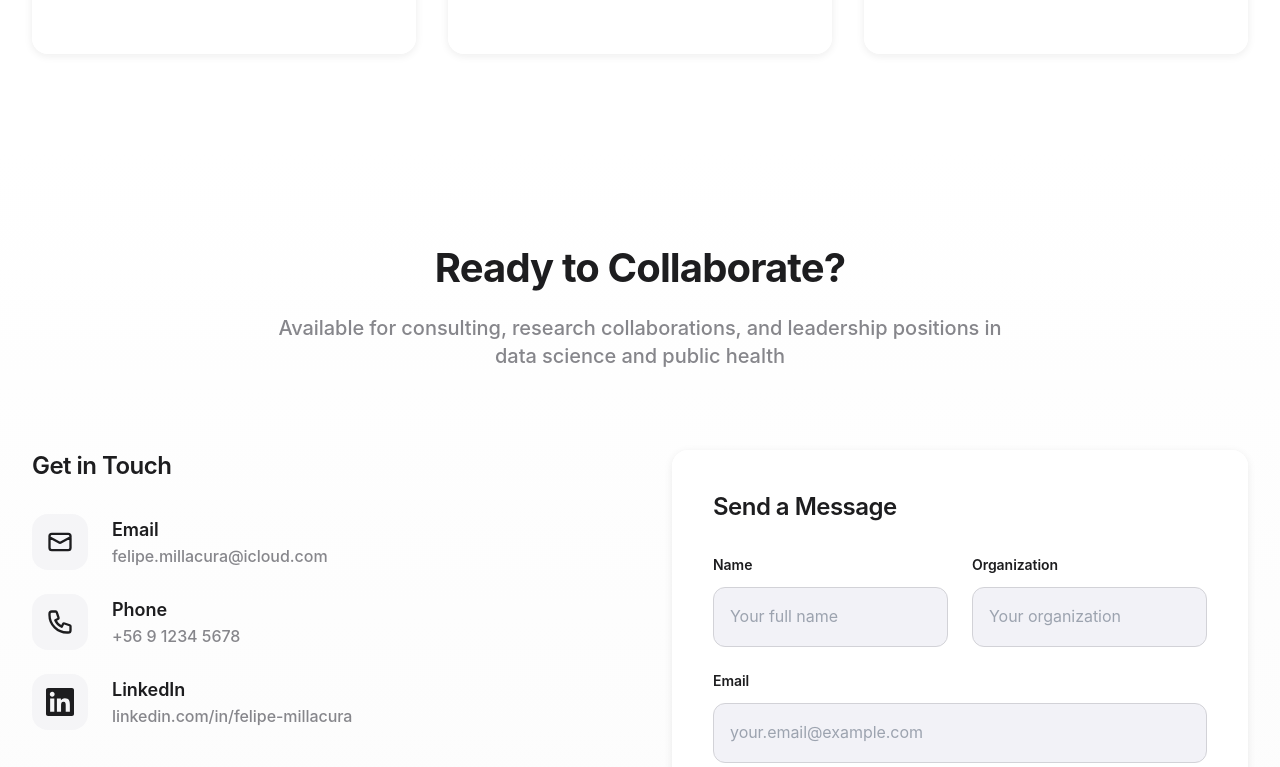
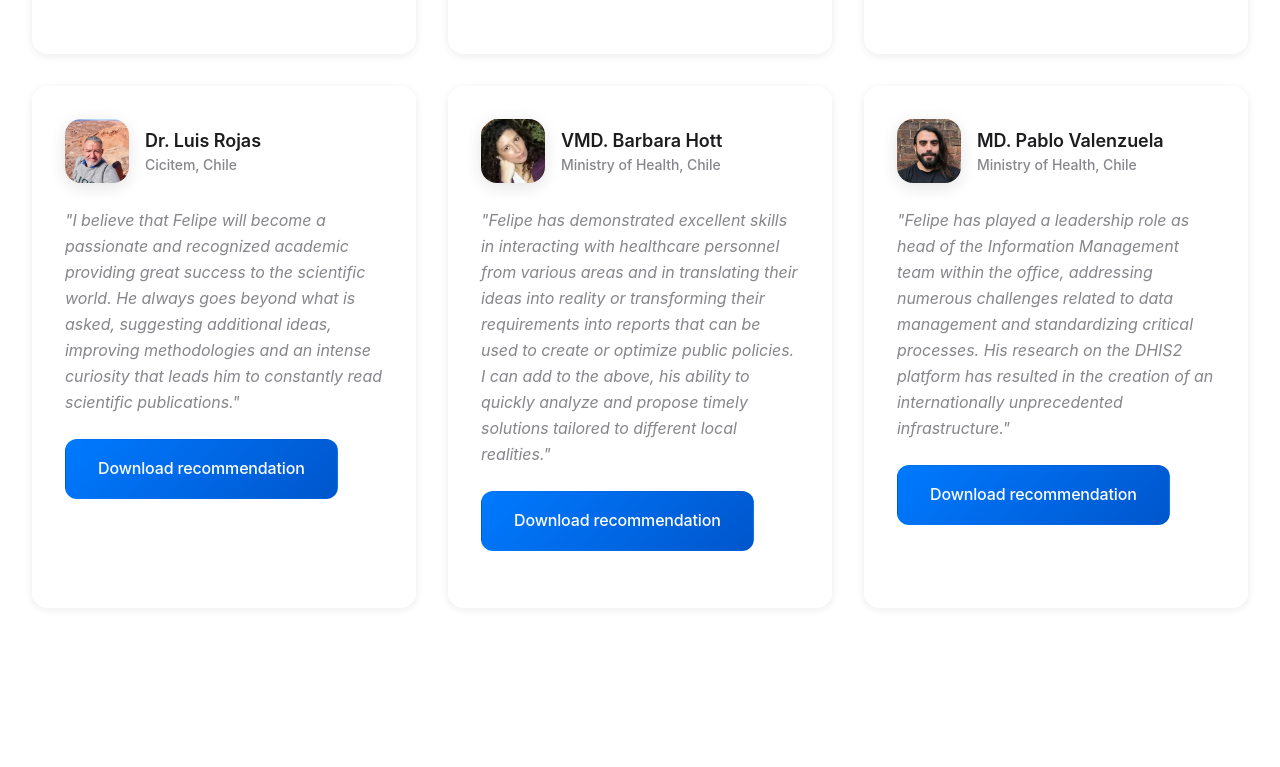
Before and after one commit to millacurafa/cv, a website: page pages/landing_page.html in a window 1280 px wide. Shown: the part 7121-7888 px from the top of the page. Drawn offline with Linux system fonts and the light colour scheme; a web font is replaced by a local one.

Commit message:
adds recommendations

```diff
--- a/pages/landing_page.html
+++ b/pages/landing_page.html
@@ -790,18 +790,87 @@
                 <div class="flex items-center mb-6">
                     <img src="../assets/img/1568752390811.jpeg" alt="Dr. Daniela Burgos" class="w-16 h-16 rounded-2xl object-cover mr-4 shadow-apple" onerror="this.src='https://media.licdn.com/dms/image/v2/C5603AQF_lcSvCzR4KQ/profile-displayphoto-shrink_800_800/profile-displayphoto-shrink_800_800/0/1568752390811?e=1758153600&v=beta&t=SsLnKmnT1i26aVE4qkmKGyCVVG-3CXImvoFXl1bGCls'; this.onerror=null;" />
                     <div>
-                        <div class="font-semibold text-primary text-lg">Dr. Daniela Burgos</div>
+                        <div class="font-semibold text-primary text-lg">Mg. Daniela Burgos</div>
                         <div class="text-sm text-text-secondary font-medium">Ministry of Health, Chile</div>
                     </div>
                 </div>
                 <div class="flex items-center mb-6">
                     <p class="text-text-secondary italic leading-relaxed">
                         "Felipe is an excellent professional and human being, and his main skills include
-                        his capacity for innovation, his ability to work under pressure, his ability to visualize and propose solutions, his great teamwork skills, his leadership, and, above all, his human qualities, highlighting his integrity and probity."
+                        his capacity for innovation, his ability to work under pressure, his ability to visualize
+                        and propose solutions, his great teamwork skills, his leadership, and, above all, his human qualities,
+                        highlighting his integrity and probity."
                     </p>
                 </div>
                 <div class="flex items-center mb-6">
                     <a href="../assets/files/reference_DB.pdf" download="reference_DB.pdf"  class="btn-primary text-center" target="_blank">
+                    Download recommendation
+                    </a>
+                </div>
+            </div>
+            <!-- Testimonial 4 -->
+            <div class="apple-card rounded-2xl p-8 apple-scale">
+                <div class="flex items-center mb-6">
+                    <img src="../assets/img/1754160069297.jpeg" alt="Dr. Luis Rojas" class="w-16 h-16 rounded-2xl object-cover mr-4 shadow-apple" onerror="this.src='https://media.licdn.com/dms/image/v2/D4E03AQGRSPTZM2rT2g/profile-displayphoto-scale_400_400/B4EZhsFnL4HEAk-/0/1754160069297?e=1758153600&v=beta&t=H2dCfwjvmOXk4n2ZRvBKPQ18FXUnWt4xhmCAjL7bgis'; this.onerror=null;" />
+                    <div>
+                        <div class="font-semibold text-primary text-lg">Dr. Luis Rojas</div>
+                        <div class="text-sm text-text-secondary font-medium">Cicitem, Chile</div>
+                    </div>
+                </div>
+                <div class="flex items-center mb-6">
+                    <p class="text-text-secondary italic leading-relaxed">
+                        "I  believe  that  Felipe  will  become  a  passionate  and  recognized  academic  providing  great
+                        success to the scientific world. He always goes beyond what is asked, suggesting additional ideas, improving methodologies
+                        and  an  intense  curiosity  that  leads  him  to  constantly  read  scientific  publications."
+                    </p>
+                </div>
+                <div class="flex items-center mb-6">
+                    <a href="../assets/files/reference_LR.pdf" download="reference_LR.pdf"  class="btn-primary text-center" target="_blank">
+                    Download recommendation
+                    </a>
+                </div>
+            </div>
+            <!-- Testimonial 5 -->
+            <div class="apple-card rounded-2xl p-8 apple-scale">
+                <div class="flex items-center mb-6">
+                    <img src="../assets/img/12345678987-2.jpeg" alt="VMD. Barbara Hott" class="w-16 h-16 rounded-2xl object-cover mr-4 shadow-apple" />
+                    <div>
+                        <div class="font-semibold text-primary text-lg">VMD. Barbara Hott</div>
+                        <div class="text-sm text-text-secondary font-medium">Ministry of Health, Chile</div>
+                    </div>
+                </div>
+                <div class="flex items-center mb-6">
+                    <p class="text-text-secondary italic leading-relaxed">
+                        "Felipe has demonstrated excellent skills in interacting with healthcare personnel from various
+                        areas and in translating their ideas into reality or transforming their requirements into reports
+                        that can be used to create or optimize public policies. I can add to the above, his ability to quickly
+                        analyze and propose timely solutions tailored to different local realities."
+                    </p>
+                </div>
+                <div class="flex items-center mb-6">
+                    <a href="../assets/files/reference_BH.pdf" download="reference_BH.pdf"  class="btn-primary text-center" target="_blank">
+                    Download recommendation
+                    </a>
+                </div>
+            </div>
+            <!-- Testimonial 6 -->
+            <div class="apple-card rounded-2xl p-8 apple-scale">
+                <div class="flex items-center mb-6">
+                    <img src="../assets/img/1688043318878.jpeg" alt="MD. Pablo Valenzuela" class="w-16 h-16 rounded-2xl object-cover mr-4 shadow-apple" onerror="this.src='https://media.licdn.com/dms/image/v2/C5603AQF_lcSvCzR4KQ/profile-displayphoto-shrink_800_800/profile-displayphoto-shrink_800_800/0/1568752390811?e=1758153600&v=beta&t=SsLnKmnT1i26aVE4qkmKGyCVVG-3CXImvoFXl1bGCls'; this.onerror=null;" />
+                    <div>
+                        <div class="font-semibold text-primary text-lg">MD. Pablo Valenzuela</div>
+                        <div class="text-sm text-text-secondary font-medium">Ministry of Health, Chile</div>
+                    </div>
+                </div>
+                <div class="flex items-center mb-6">
+                    <p class="text-text-secondary italic leading-relaxed">
+                        "Felipe has played a leadership role as head of the Information Management team within the office,
+                        addressing numerous challenges related to data management and standardizing critical processes. His
+                        research on the DHIS2 platform has resulted in the creation of an internationally unprecedented infrastructure."
+                    </p>
+                </div>
+                <div class="flex items-center mb-6">
+                    <a href="../assets/files/reference_PV.pdf" download="reference_PV.pdf"  class="btn-primary text-center" target="_blank">
                     Download recommendation
                     </a>
                 </div>
```
Also changed, not shown: assets/img/12345678987-2.jpeg (added), assets/img/12345678987.jpeg (added), assets/img/1688043318878.jpeg (added), assets/img/1754160069297.jpeg (added), 1 other file.
